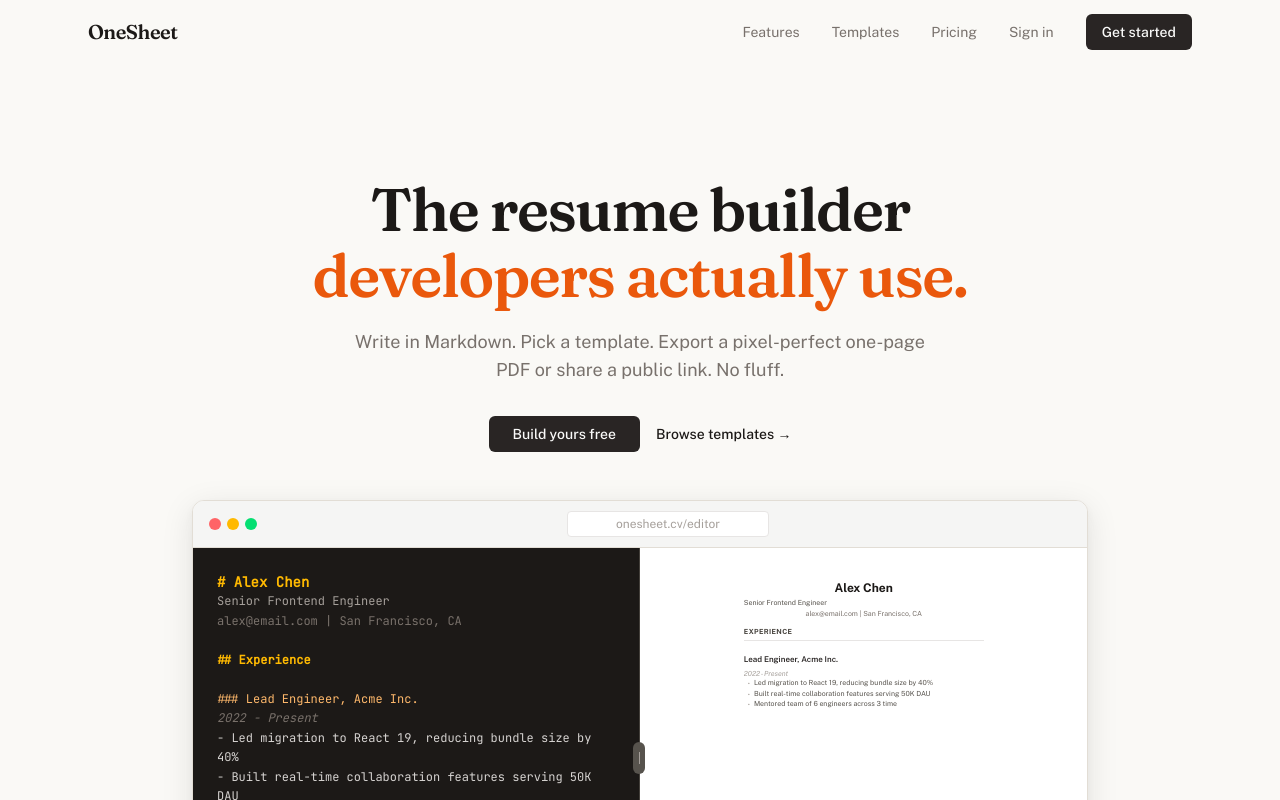
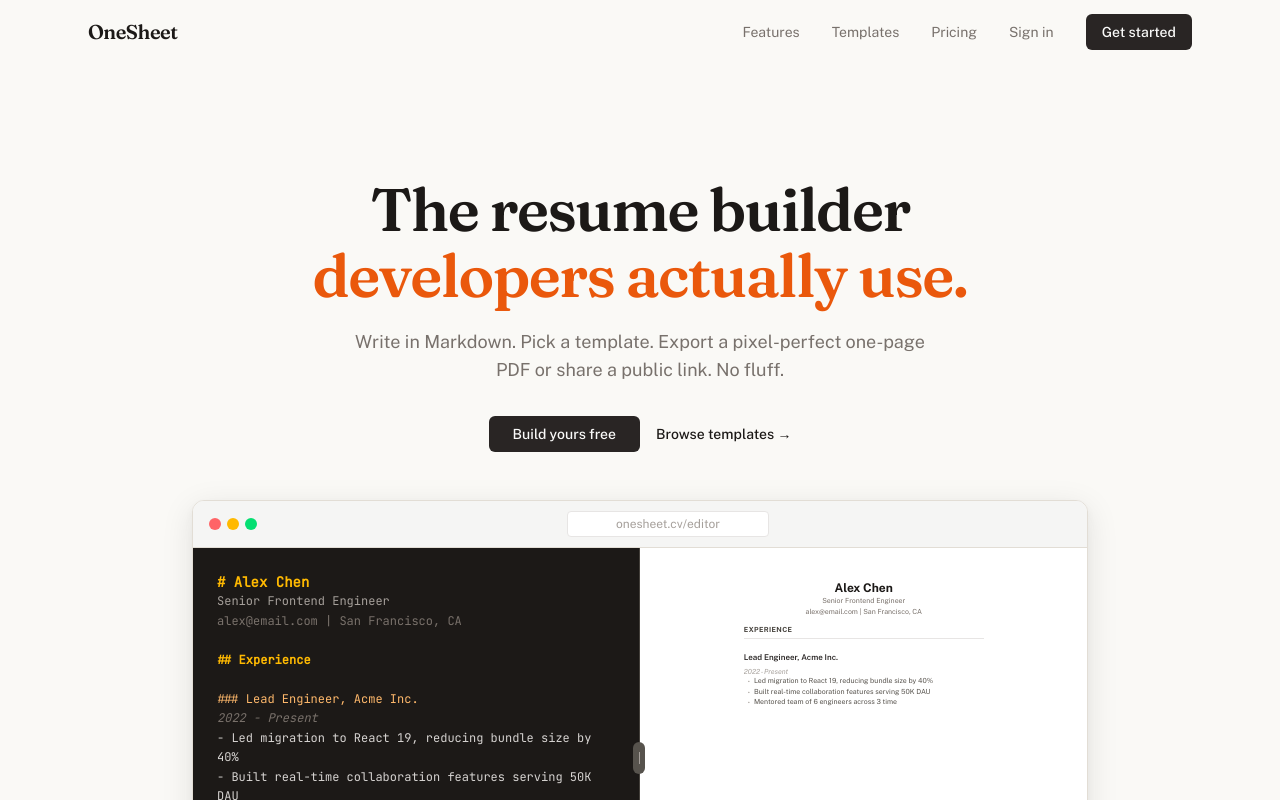
Before and after one commit to SirPsycho828/OneSheet, a React (Vite) app: page / in a window 1280 px wide. Shown: the top 800 px of the page. Built offline with nearby package versions, Linux system fonts and the light colour scheme; no server answers.

Commit message:
fix: center job title and contact info in hero resume preview

```diff
--- a/src/pages/Landing.tsx
+++ b/src/pages/Landing.tsx
@@ -88,9 +88,18 @@ function ResumePreview({ markdown }: { markdown: string }) {
   for (let i = 0; i < lines.length; i++) {
     const line = lines[i];
     if (line.startsWith("# ")) {
+      // Collect the header block (name + following non-section lines)
+      const headerLines: string[] = [line.slice(2)];
+      while (i + 1 < lines.length && lines[i + 1].trim() !== "" && !lines[i + 1].startsWith("#")) {
+        i++;
+        headerLines.push(lines[i]);
+      }
       elements.push(
-        <div key={i} className="text-center mb-0.5">
-          <div className="text-xs font-bold text-stone-900">{line.slice(2)}</div>
+        <div key={i} className="text-center mb-1">
+          <div className="text-xs font-bold text-stone-900">{headerLines[0]}</div>
+          {headerLines.slice(1).map((hl, j) => (
+            <div key={`h${j}`} className="text-[7px] text-stone-500">{hl}</div>
+          ))}
         </div>
       );
     } else if (line.startsWith("## ")) {
```
